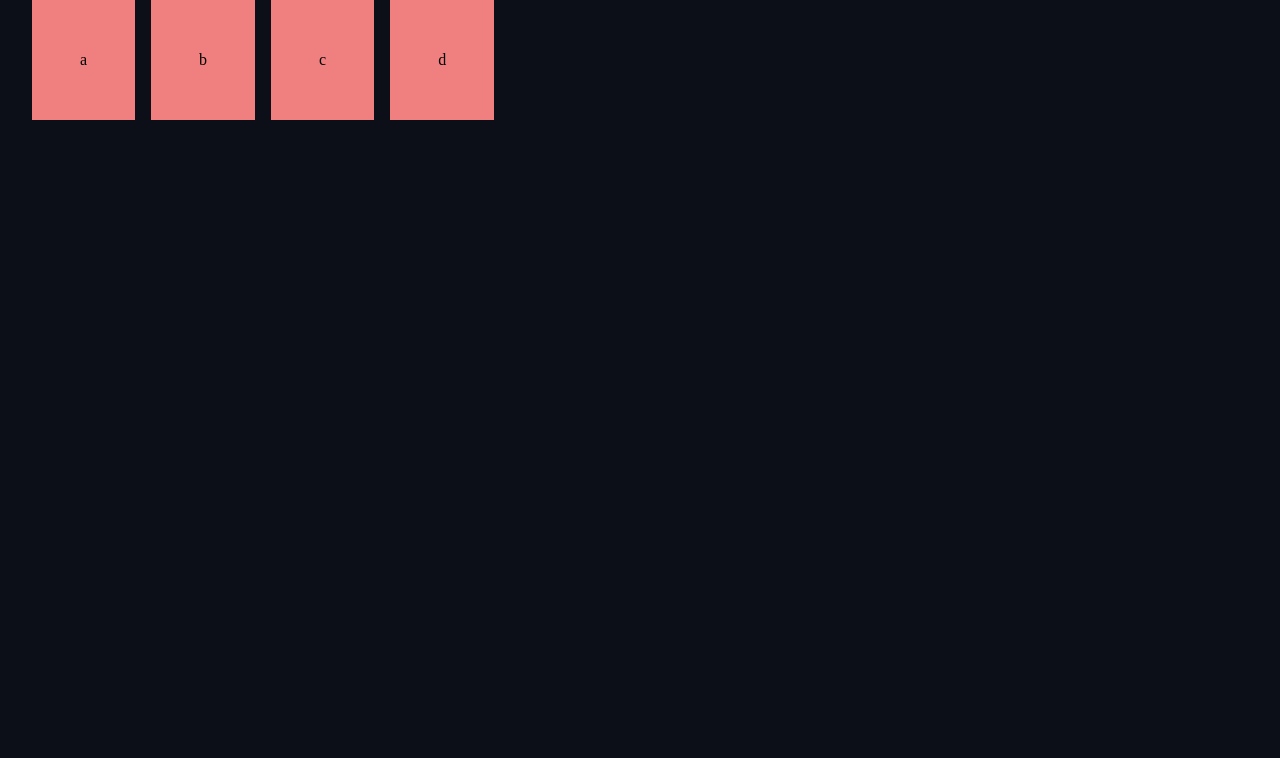
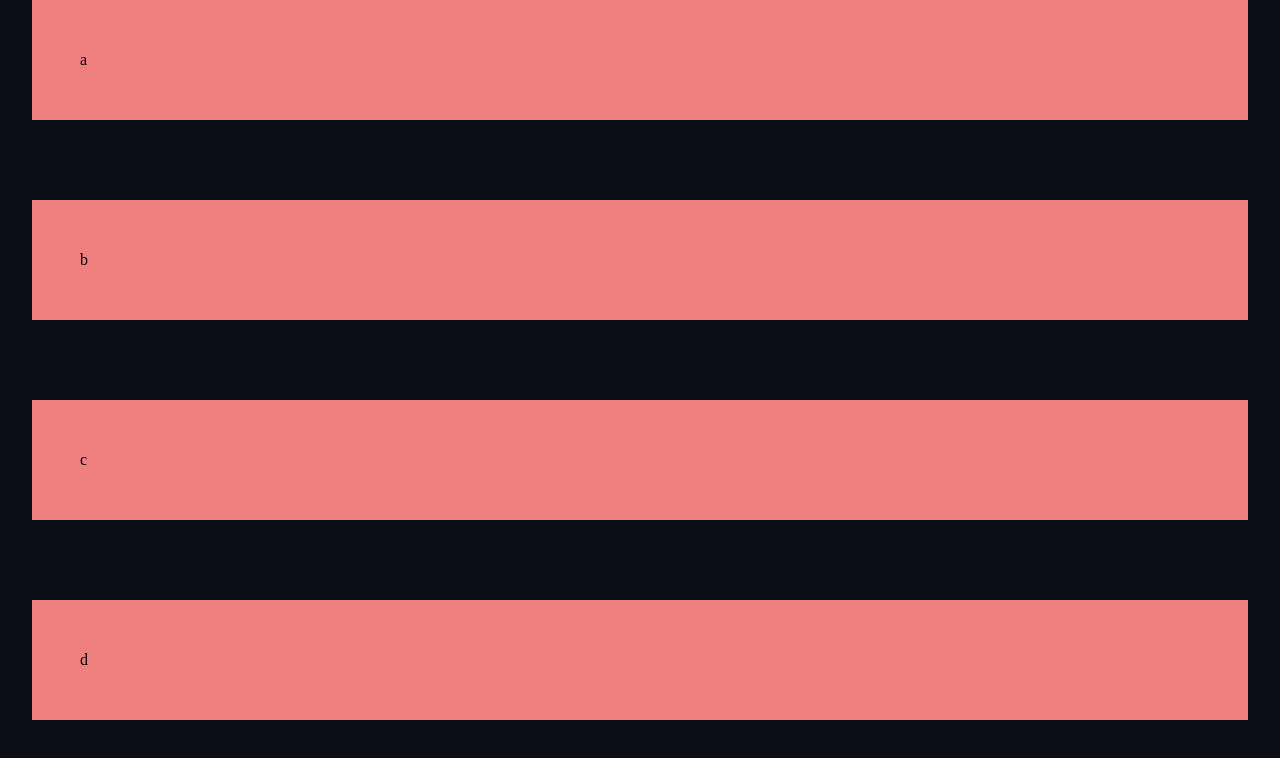
Before and after one commit to SG75/space-travel-site, a plain HTML site: page index.html in a window 1280 px wide. Drawn offline with Linux system fonts and the light colour scheme.

Commit message:
utility class "--gap" usage

```diff
--- a/index.html
+++ b/index.html
@@ -7,7 +7,7 @@
     <link rel="stylesheet" href="styles.css">
 </head>
 <body class="bg-dark">
-    <div class="container flex">
+    <div class="container grid" style="--gap:5rem">
     <div class="box">a</div>
     <div class="box">b</div>
     <div class="box">c</div>
```
